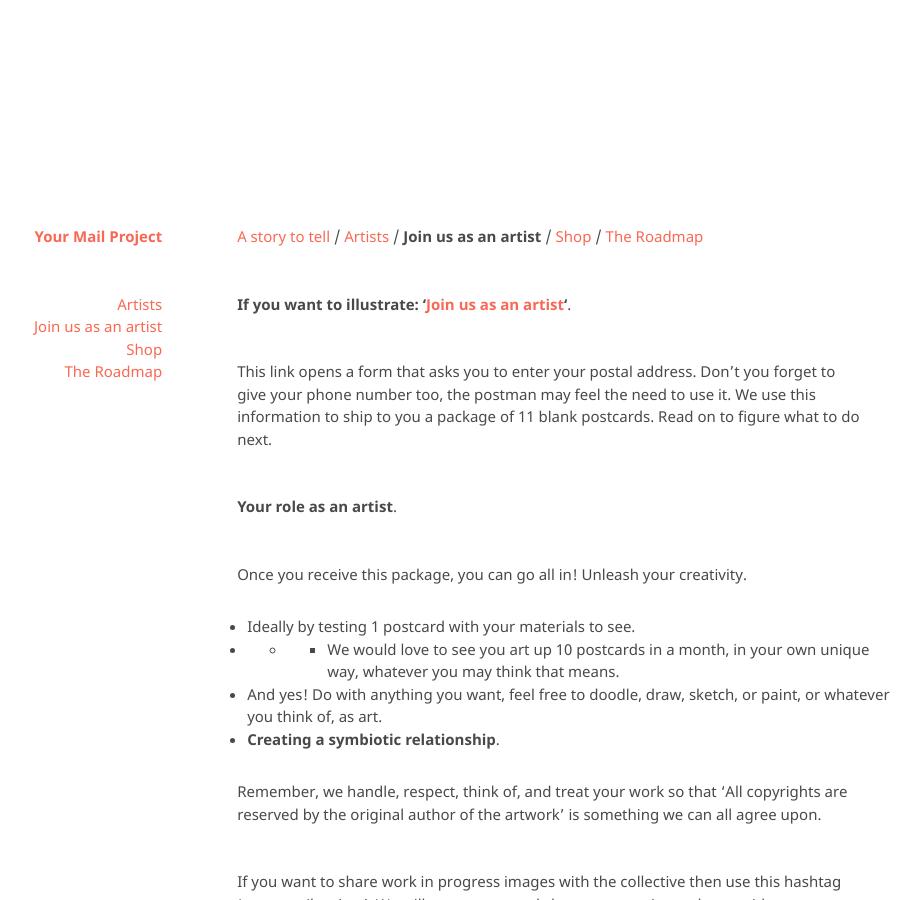
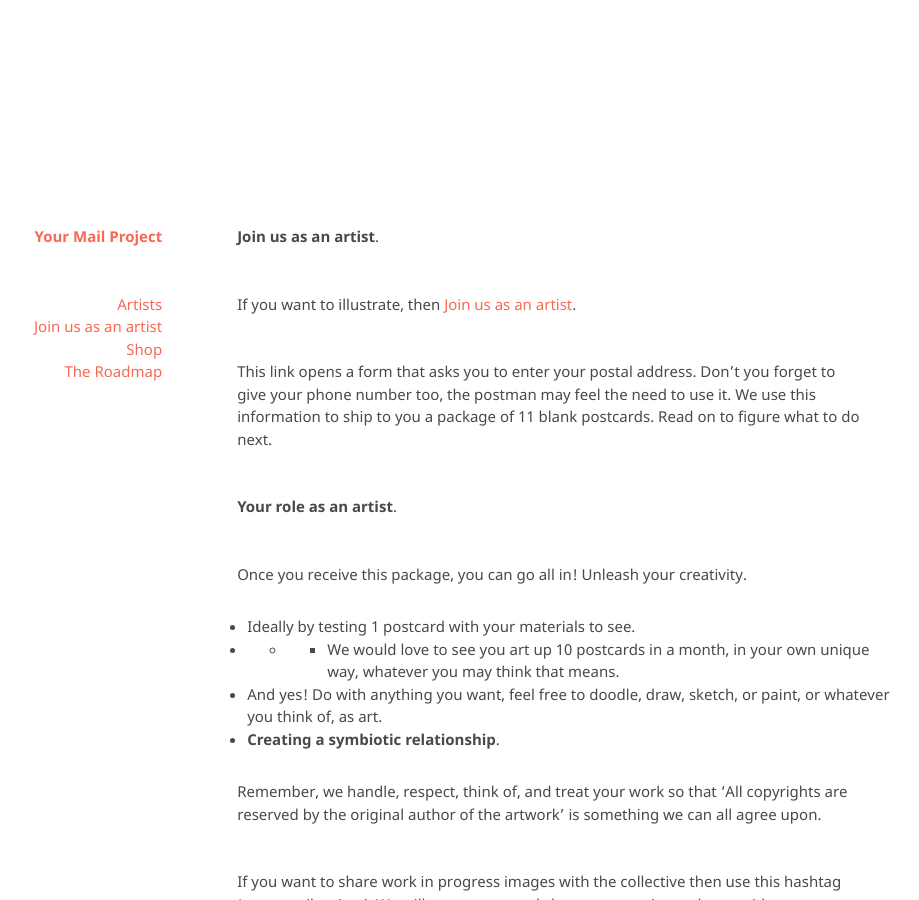
Before and after one commit to kvshvlin/yourmailproject, a Jekyll site: the page built from joinusasanartist.md, in a window 1280 px wide and 900 px high. Shown: the whole window, without its empty margins (191-1110 px from the left). Built offline with Jekyll 4.4.1, drawn with Linux system fonts in a browser that asks for light colours; our own code applies the rules of GitHub Pages for plain Markdown files.

Commit message:
Update joinusasanartist.md

```diff
--- a/joinusasanartist.md
+++ b/joinusasanartist.md
@@ -1,6 +1,6 @@
-<a href="https://kvshvl.in/yourmailproject">A story to tell</a> / <a href="https://kvshvl.in/yourmailproject/artists.html">Artists</a> / **Join us as an artist** / <a href="https://kvshvl.in/yourmailproject/shop.html">Shop</a> / <a href="https://kvshvl.in/yourmailproject/roadmap.html">The Roadmap</a>
+**Join us as an artist**.
 
-**If you want to illustrate: '<a href="https://yourmailproject.typeform.com/to/krhWpQJZ" target="_blank">Join&nbsp;us&nbsp;as&nbsp;an&nbsp;artist</a>'**.
+If you want to illustrate, then <a href="https://yourmailproject.typeform.com/to/krhWpQJZ" target="_blank">Join&nbsp;us&nbsp;as&nbsp;an&nbsp;artist</a>.
 
 This link opens a form that asks you to enter your postal address. Don't you forget to give your phone number too, the postman may feel the need to use it. We use this information to ship to you a package of 11 blank postcards. Read on to figure what to do next.
 
@@ -82,8 +82,6 @@ We hope you will love to be a part of our community, do join us now, go click on
 
 <div class="roadmap-spacer-2"></div>
 
-***
-
 If there’s something you don’t see here that you’d like to know, then email
 [_yourmailproject (at) gmail (dot) com_](mailto:yourmailproject@gmail.com).
 
```
